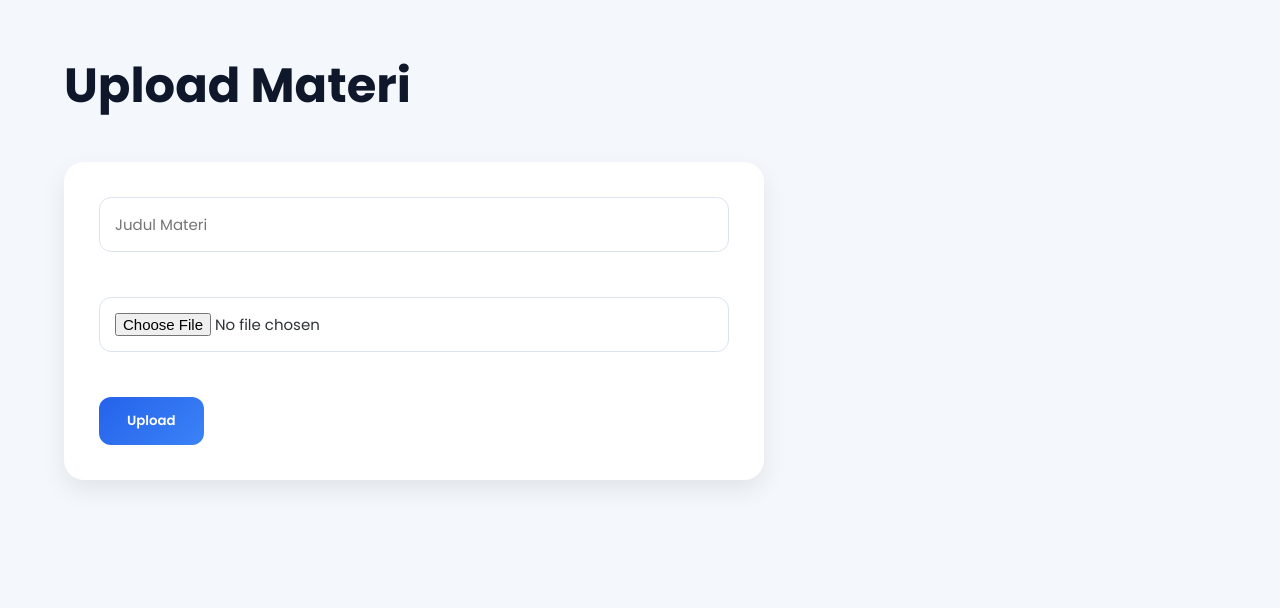
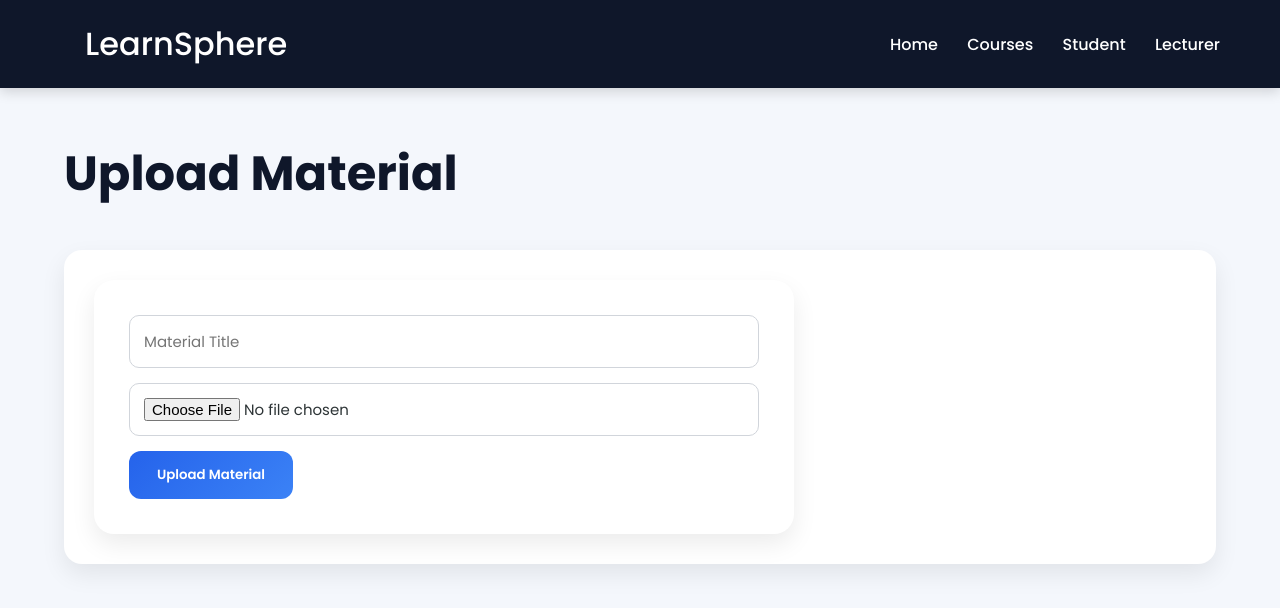
Before and after one commit to dennisfebrian001-cmd/E-Learning-Cloud-Platform, a Flask app: page /upload-material in a window 1280 px wide. Shown: the top 608 px of the page. Run offline with Flask 3, Linux system fonts and the light colour scheme.

Commit message:
ui upload video and upload material update

```diff
--- a/static/css/style.css
+++ b/static/css/style.css
@@ -281,3 +281,33 @@ textarea:focus{
     color:#64748b;
     margin-top:10px;
 }
+
+input,
+textarea,
+select {
+
+width: 100%;
+padding: 14px;
+margin-bottom: 15px;
+
+border: 1px solid #d1d5db;
+
+border-radius: 10px;
+
+font-size: 15px;
+
+outline: none;
+
+transition: 0.3s;
+}
+
+input:focus,
+textarea:focus {
+
+border-color: #2563eb;
+
+box-shadow:
+0 0 0 3px
+rgba(37,99,235,0.2);
+
+}
--- a/templates/upload_material.html
+++ b/templates/upload_material.html
@@ -1,5 +1,4 @@
 <!DOCTYPE html>
-
 <html>
 
 <head>
@@ -14,31 +13,50 @@ filename='css/style.css') }}">
 
 <body>
 
+<nav class="navbar">
+
+<div class="logo">
+<a href="/"
+style="color:white;text-decoration:none;">
+LearnSphere
+</a>
+</div>
+
+<div>
+<a href="/">Home</a>
+<a href="/courses">Courses</a>
+<a href="/student">Student</a>
+<a href="/lecturer">Lecturer</a>
+</div>
+
+</nav>
+
 <div class="container">
 
-<h1>Upload Materi</h1>
+<h1>Upload Material</h1>
 
-<form method="POST"
+<div class="card">
+
+<form
+method="POST"
 enctype="multipart/form-data">
 
 <input
 type="text"
 name="title"
-placeholder="Judul Materi"
+placeholder="Material Title"
 required>
-
-<br><br>
 
 <input
 type="file"
 name="file"
 required>
 
-<br><br>
+<button
+type="submit"
+class="btn">
 
-<button class="btn">
-
-Upload
+Upload Material
 
 </button>
 
@@ -46,6 +64,8 @@ Upload
 
 </div>
 
+</div>
+
 </body>
 
 </html>
```
Also changed, not shown: templates/upload_video.html (+53 -8 lines).
